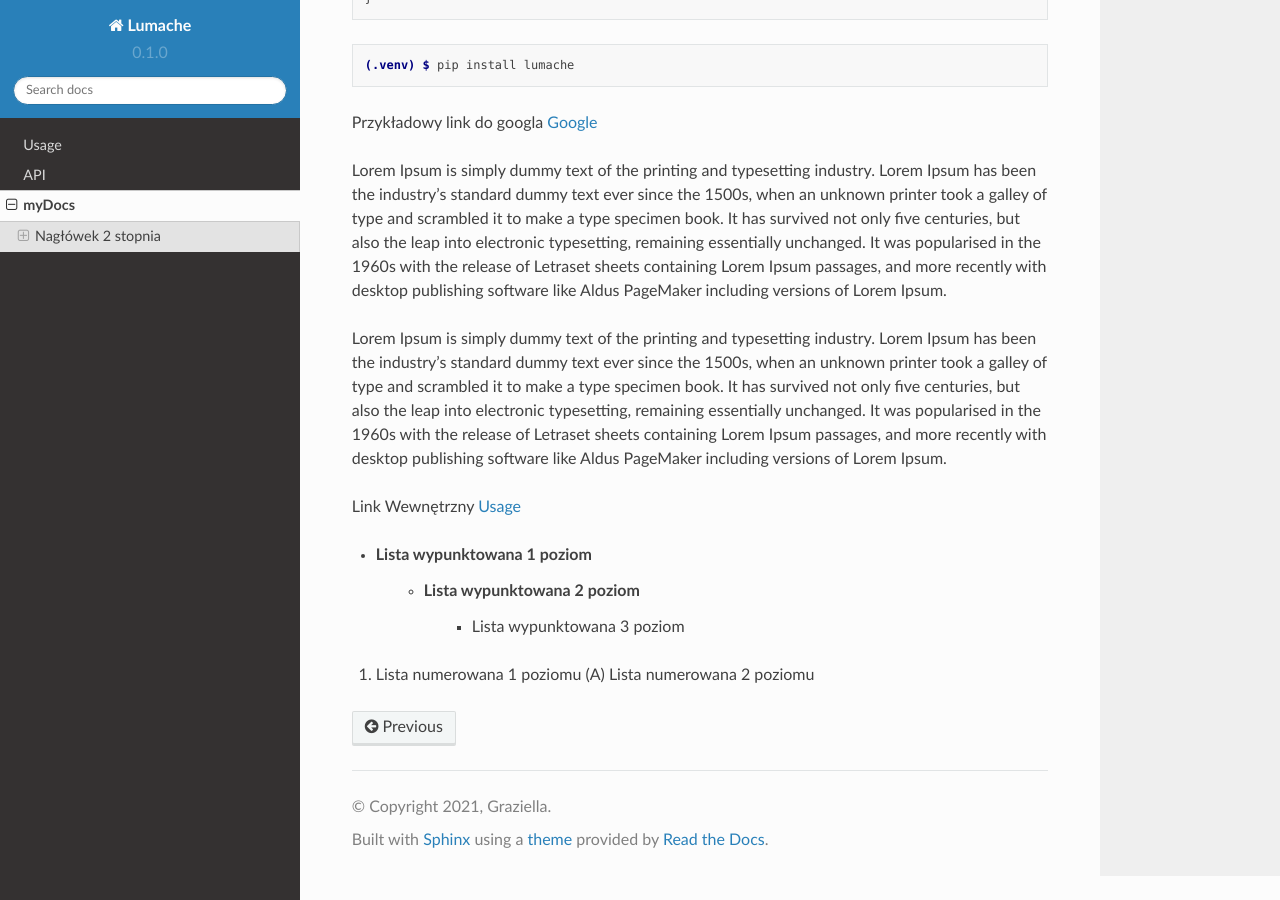
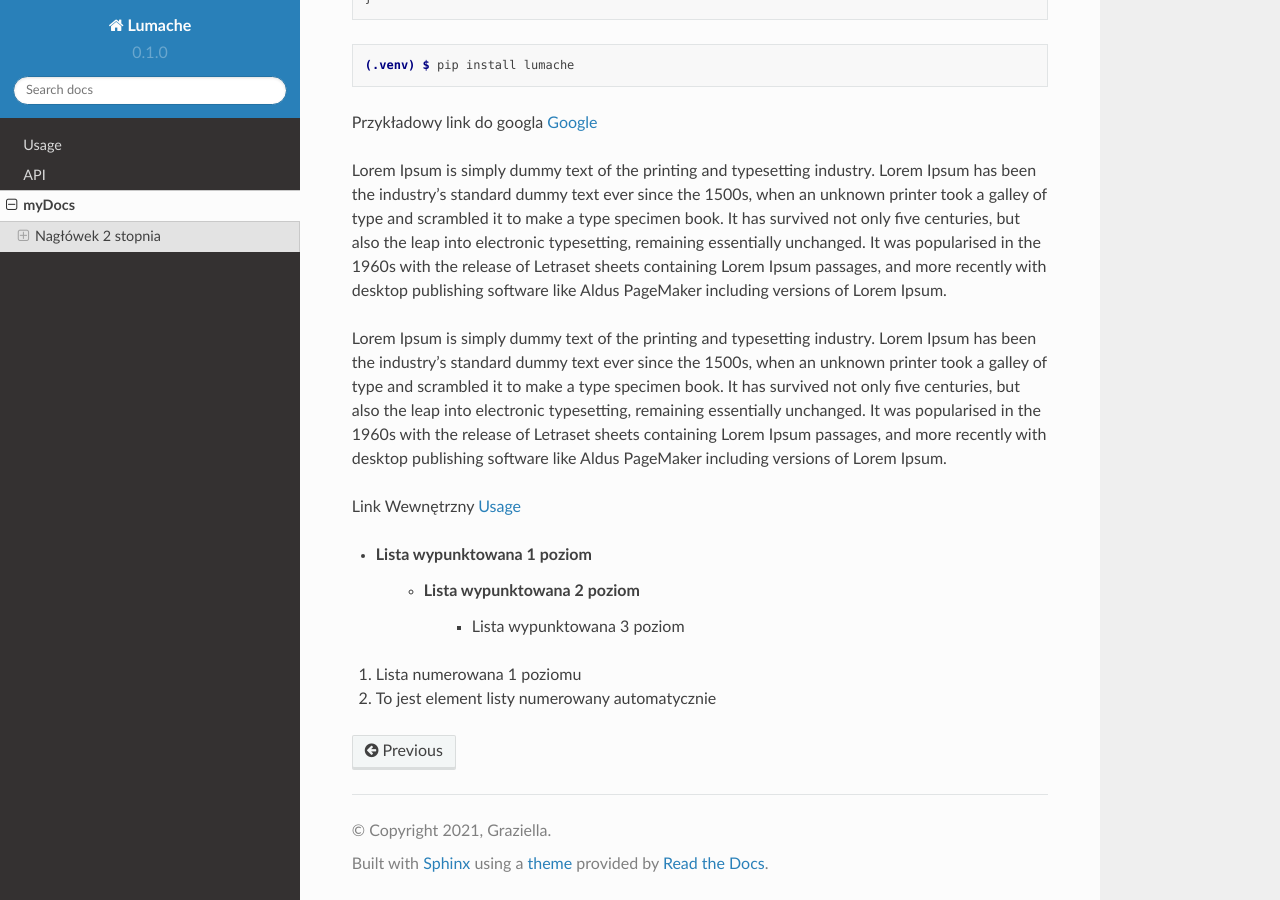
Before and after one commit to Sadowski-Krystian/ReadTheDocsSprawozdanie, a Sphinx documentation site: the page built from docs/source/myDocs.rst, in a window 1280 px wide and 900 px high, scrolled down 637 px. Built offline with Sphinx 7.4.7 and the Read the Docs theme 2.0.0, drawn with Linux system fonts in a browser that asks for light colours.

Commit message:
[mod-school]

```diff
--- a/docs/source/myDocs.rst
+++ b/docs/source/myDocs.rst
@@ -59,4 +59,4 @@ Link Wewnętrzny :doc:`usage`
       - Lista wypunktowana 3 poziom
 
 1. Lista numerowana 1 poziomu
-   (A) Lista numerowana 2 poziomu
+#. To jest element listy numerowany automatycznie
```
